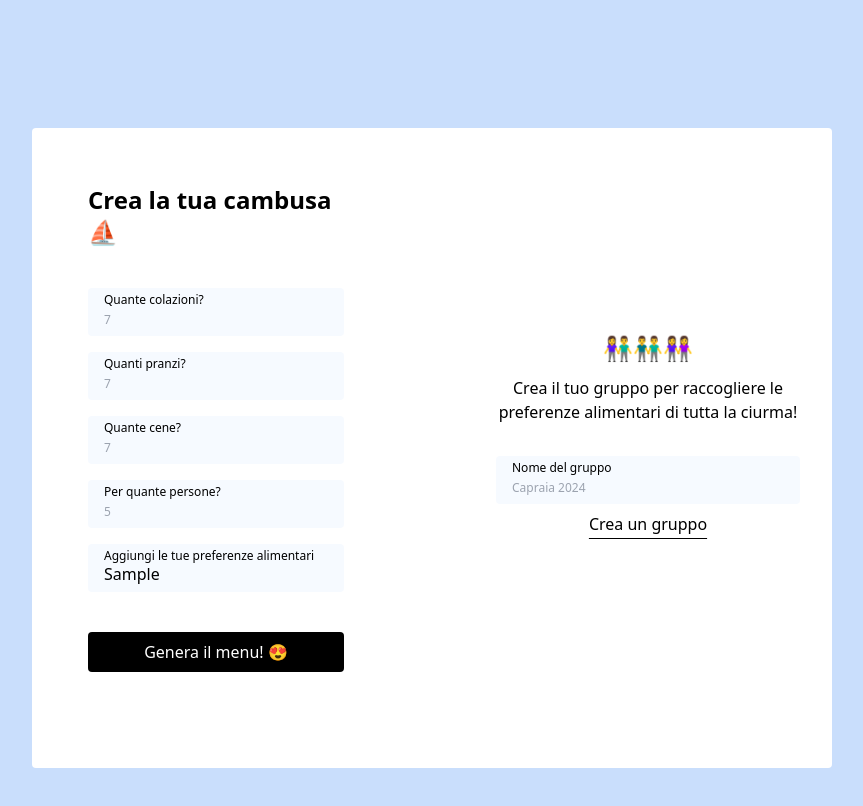
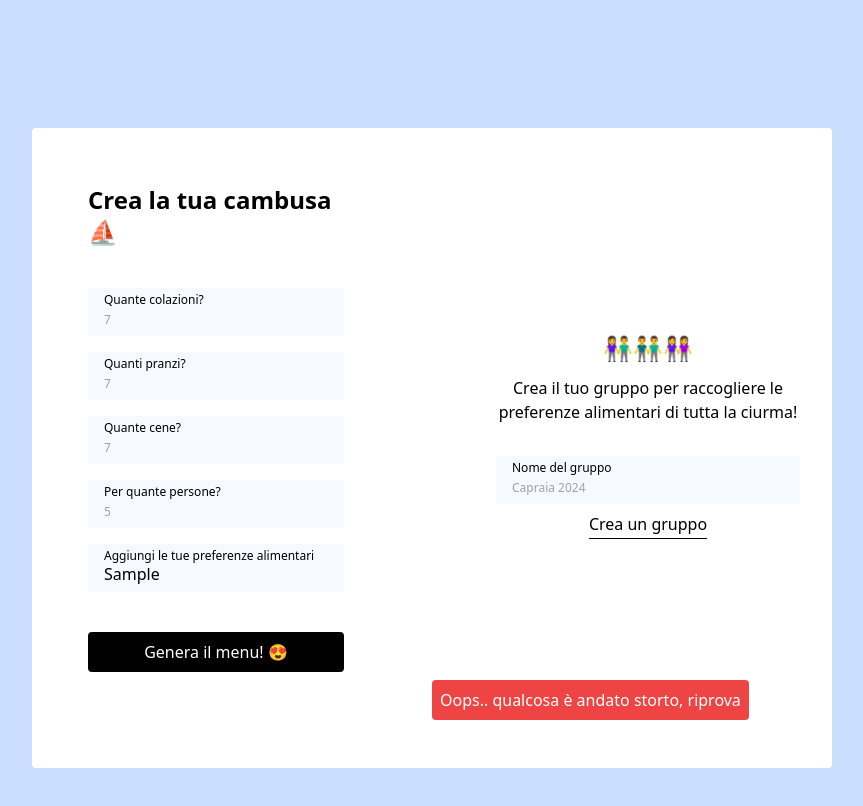
Before and after one commit to artscomi/cambusa, a Next.js app: page / in a window 1280 px wide. Both pictures are taken after typing "Sample", "Sample", "Sample", "Sample", "Sample" into the empty fields and a click on the button "Genera il menu! 😍". Shown: the top 806 px of the page, without its empty margins (208-1071 px from the left). Built offline with nearby package versions, Linux system fonts and the light colour scheme; no server answers.

Commit message:
feat(): manage mainform error

```diff
--- a/components/MainForm/index.tsx
+++ b/components/MainForm/index.tsx
@@ -4,14 +4,24 @@ import { TextInput } from "../MealPlanner/TextInput";
 import { useFormConfig } from "@/hooks/useInputConfig";
 import { useMealContext } from "@/context/useMealContext";
 import { GroupData } from "@/types/types";
-import { useState } from "react";
+import { useEffect, useState } from "react";
 import { mockShoppingList } from "../MealPlanner/data";
+import { AnimatePresence, motion } from "framer-motion";
 
 export const MainForm = ({ groupData }: { groupData?: GroupData }) => {
   const { inputConfig, formState } = useFormConfig();
   const { setMealList } = useMealContext();
   const { breakfast, lunch, dinner, dietaryPreferences, people } = formState;
   const [isLoading, setIsLoading] = useState(false);
+  const [error, setError] = useState(false);
+  const [isInputFocused, setIsInputFocused] = useState(false);
+
+  const handleInputFocus = () => setIsInputFocused(true);
+  const handleInputBlur = () => setIsInputFocused(false);
+
+  useEffect(() => {
+    setError(false);
+  }, [isInputFocused]);
 
   const handleSubmit = async (e: React.FormEvent<HTMLFormElement>) => {
     e.preventDefault();
@@ -33,12 +43,13 @@ export const MainForm = ({ groupData }: { groupData?: GroupData }) => {
       });
       const data = await response.json();
       const mealList = JSON.parse(data.shoppingList);
-      // await new Promise((resolve) =>
-      //   setTimeout(() => resolve("Simulated response"), 1000)
+      // await new Promise((resolve, reject) =>
+      //   setTimeout(() => reject("error"), 1000)
       // );
 
       setMealList(mockShoppingList);
     } catch (e) {
+      setError(true);
       console.error(e);
     } finally {
       setIsLoading(false);
@@ -56,7 +67,12 @@ export const MainForm = ({ groupData }: { groupData?: GroupData }) => {
           <form className="flex-1" onSubmit={handleSubmit}>
             <div className="flex flex-col gap-4 mb-10">
               {inputConfig.map((config) => (
-                <TextInput key={config.id} {...config} />
+                <TextInput
+                  key={config.id}
+                  {...config}
+                  onFocus={handleInputFocus}
+                  onBlur={handleInputBlur}
+                />
               ))}
             </div>
             <button
@@ -66,8 +82,29 @@ export const MainForm = ({ groupData }: { groupData?: GroupData }) => {
                 isLoading ? "opacity-50 cursor-not-allowed" : ""
               }`}
             >
-              {isLoading ? "Loading..." : "Genera il menu! 😍"}{" "}
+              {isLoading ? "Loading..." : "Genera il menu! 😍"}
             </button>
+            <AnimatePresence>
+              {error && (
+                <motion.p
+                  initial={{
+                    opacity: 0,
+                    y: 50,
+                    scale: 0.8,
+                  }}
+                  animate={{
+                    opacity: 1,
+                    y: 0,
+                    scale: 1,
+                  }}
+                  exit={{ y: 300 }}
+                  transition={{ type: "spring", stiffness: 300, damping: 20 }}
+                  className="rounded text-white p-2 bg-red-500 fixed bottom-20 left-1/2 transform -translate-x-1/2 w-auto"
+                >
+                  Oops.. qualcosa è andato storto, riprova
+                </motion.p>
+              )}
+            </AnimatePresence>
           </form>
         </div>
       </div>
--- a/components/MealPlanner/TextInput/index.tsx
+++ b/components/MealPlanner/TextInput/index.tsx
@@ -8,6 +8,8 @@ export const TextInput = ({
   onChange,
   type,
   className,
+  onFocus,
+  onBlur,
 }: TextInputConfig) => (
   <div className={`relative last:mb-0 `}>
     <label className="block absolute text-xs left-4 top-1" htmlFor={id}>
@@ -22,6 +24,8 @@ export const TextInput = ({
       placeholder={placeholder}
       inputMode={type === "number" ? "numeric" : "text"}
       autoComplete="off"
+      onFocus={onFocus}
+      onBlur={onBlur}
     />
   </div>
 );
--- a/hooks/useInputConfig.tsx
+++ b/hooks/useInputConfig.tsx
@@ -9,6 +9,8 @@ export type TextInputConfig = {
   inputType: "numeric" | "text";
   onChange: (e: React.ChangeEvent<HTMLInputElement>) => void;
   className?: string;
+  onFocus?: () => void;
+  onBlur?: () => void;
 };
 
 export type FormState = {
```
